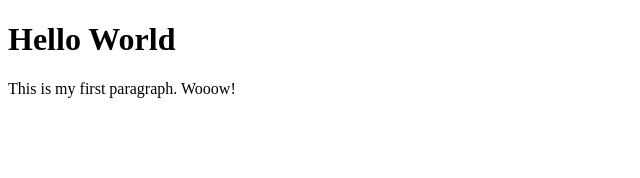
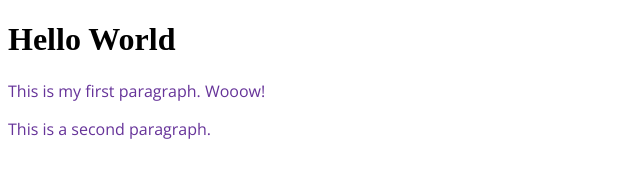
Before and after one commit to aoutlaw/IxD-CP1-Fall2026, a plain HTML site: page week2/inClass/index.html in a window 1280 px wide. Shown: the whole page, without its empty margins (0-640 px from the left). Drawn offline with nearby package versions, Linux system fonts and the light colour scheme.

Commit message:
Added Google Fonts example
Added some CSS to the paragraphs to make it purple and add the Open Sans font family.

```diff
--- a/week2/inClass/index.html
+++ b/week2/inClass/index.html
@@ -4,9 +4,21 @@
     <meta charset="UTF-8">
     <meta name="viewport" content="width=device-width, initial-scale=1.0">
     <title>Document</title>
+    <!-- Google fonts -->
+    <link rel="preconnect" href="https://fonts.googleapis.com">
+    <link rel="preconnect" href="https://fonts.gstatic.com" crossorigin>
+    <link href="https://fonts.googleapis.com/css2?family=Open+Sans:ital,wght@0,300..800;1,300..800&family=Oswald:wght@200..700&display=swap" rel="stylesheet">
+    <!--End Google Fonts-->
+    <style>
+        p {
+            color: rebeccapurple;
+            font-family: "Open Sans", Arial, sans-serif;
+        }
+    </style>
 </head>
 <body>
     <h1>Hello World</h1>
     <p>This is my first paragraph. Wooow!</p>
+    <p>This is a second paragraph.</p>
 </body>
 </html>
```
Also changed, not shown: 1 other file.
